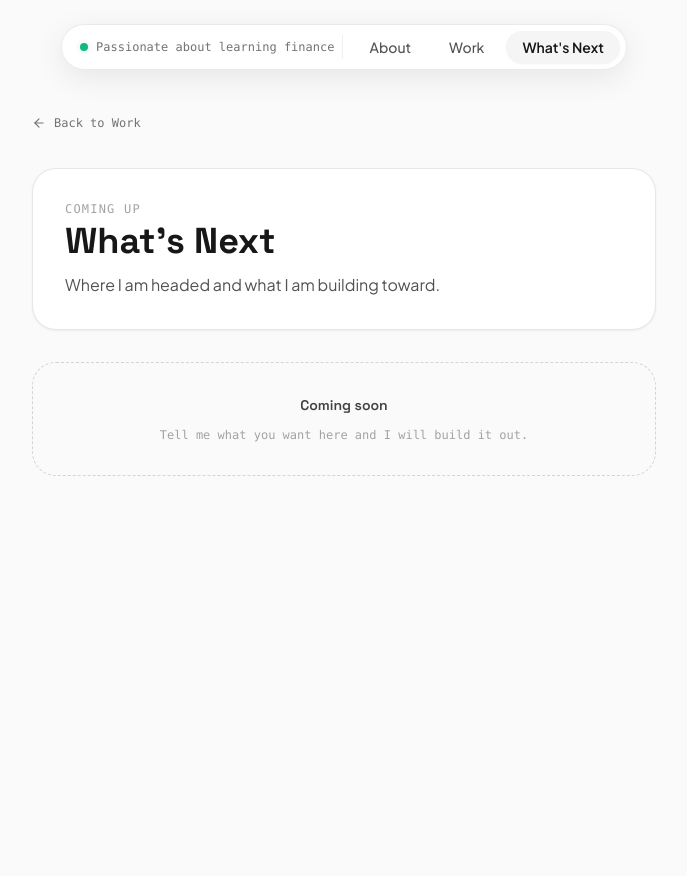
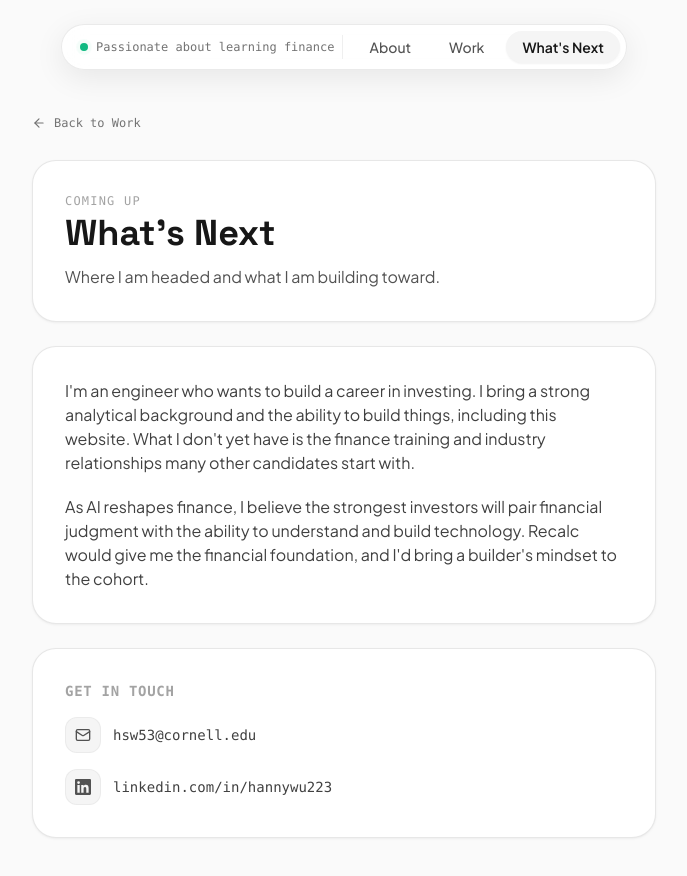
Before and after one commit to hannyww/portfolio, a Next.js app: page /whats-next in a window 1280 px wide. Shown: the top 876 px of the page, without its empty margins (296-983 px from the left). Before the commit the page ends 800 px from the top, so only its background shows below. Built offline with nearby package versions, Linux system fonts and the light colour scheme.

Commit message:
feat: whats next page with real content, recalc statement, email and linkedin

```diff
--- a/src/app/whats-next/page.tsx
+++ b/src/app/whats-next/page.tsx
@@ -1,6 +1,6 @@
 import { FloatingNav } from "@/components/FloatingNav";
 import Link from "next/link";
-import { ArrowLeft } from "lucide-react";
+import { ArrowLeft, Mail } from "lucide-react";
 
 export const metadata = {
   title: "What's Next | Hanny Wu",
@@ -12,7 +12,7 @@ export default function WhatsNextPage() {
     <div className="min-h-screen bg-[#FAFAFA] text-neutral-900 pb-28 pt-24 sm:pt-28">
       <FloatingNav />
 
-      <main className="max-w-2xl mx-auto px-4 sm:px-6 space-y-8">
+      <main className="max-w-2xl mx-auto px-4 sm:px-6 space-y-6">
         {/* Back */}
         <Link
           href="/work"
@@ -35,14 +35,49 @@ export default function WhatsNextPage() {
           </p>
         </section>
 
-        {/* Content placeholder */}
-        <section className="rounded-3xl border border-dashed border-neutral-300 bg-neutral-50 p-8 text-center space-y-3">
-          <p className="text-sm font-display font-semibold text-neutral-700">
-            Coming soon
+        {/* Main content */}
+        <section className="rounded-3xl border border-neutral-200/90 bg-white p-6 sm:p-8 shadow-card space-y-5">
+          <p className="text-sm sm:text-base text-neutral-700 leading-relaxed">
+            I&apos;m an engineer who wants to build a career in investing. I bring a strong analytical background and the ability to build things, including this website. What I don&apos;t yet have is the finance training and industry relationships many other candidates start with.
           </p>
-          <p className="text-xs font-mono text-neutral-400">
-            Tell me what you want here and I will build it out.
+          <p className="text-sm sm:text-base text-neutral-700 leading-relaxed">
+            As AI reshapes finance, I believe the strongest investors will pair financial judgment with the ability to understand and build technology. Recalc would give me the financial foundation, and I&apos;d bring a builder&apos;s mindset to the cohort.
           </p>
+        </section>
+
+        {/* Contact */}
+        <section className="rounded-3xl border border-neutral-200/90 bg-white p-6 sm:p-8 shadow-card space-y-4">
+          <h2 className="text-sm font-mono uppercase tracking-wider text-neutral-400 font-semibold">
+            Get in touch
+          </h2>
+
+          <a
+            href="mailto:hsw53@cornell.edu"
+            className="flex items-center gap-3 group"
+          >
+            <div className="flex h-9 w-9 shrink-0 items-center justify-center rounded-xl bg-neutral-100 border border-neutral-200/60 group-hover:bg-neutral-900 transition-colors">
+              <Mail className="w-4 h-4 text-neutral-600 group-hover:text-white transition-colors" aria-hidden="true" />
+            </div>
+            <span className="text-sm font-mono text-neutral-700 group-hover:text-neutral-900 transition-colors">
+              hsw53@cornell.edu
+            </span>
+          </a>
+
+          <a
+            href="https://www.linkedin.com/in/hannywu223/"
+            target="_blank"
+            rel="noopener noreferrer"
+            className="flex items-center gap-3 group"
+          >
+            <div className="flex h-9 w-9 shrink-0 items-center justify-center rounded-xl bg-neutral-100 border border-neutral-200/60 group-hover:bg-[#0077B5] transition-colors">
+              <svg className="w-4 h-4 text-neutral-600 group-hover:text-white transition-colors" viewBox="0 0 24 24" fill="currentColor" aria-hidden="true">
+                <path d="M20.447 20.452h-3.554v-5.569c0-1.328-.027-3.037-1.852-3.037-1.853 0-2.136 1.445-2.136 2.939v5.667H9.351V9h3.414v1.561h.046c.477-.9 1.637-1.85 3.37-1.85 3.601 0 4.267 2.37 4.267 5.455v6.286zM5.337 7.433a2.062 2.062 0 01-2.063-2.065 2.064 2.064 0 112.063 2.065zm1.782 13.019H3.555V9h3.564v11.452zM22.225 0H1.771C.792 0 0 .774 0 1.729v20.542C0 23.227.792 24 1.771 24h20.451C23.2 24 24 23.227 24 22.271V1.729C24 .774 23.2 0 22.222 0h.003z"/>
+              </svg>
+            </div>
+            <span className="text-sm font-mono text-neutral-700 group-hover:text-neutral-900 transition-colors">
+              linkedin.com/in/hannywu223
+            </span>
+          </a>
         </section>
       </main>
     </div>
```
